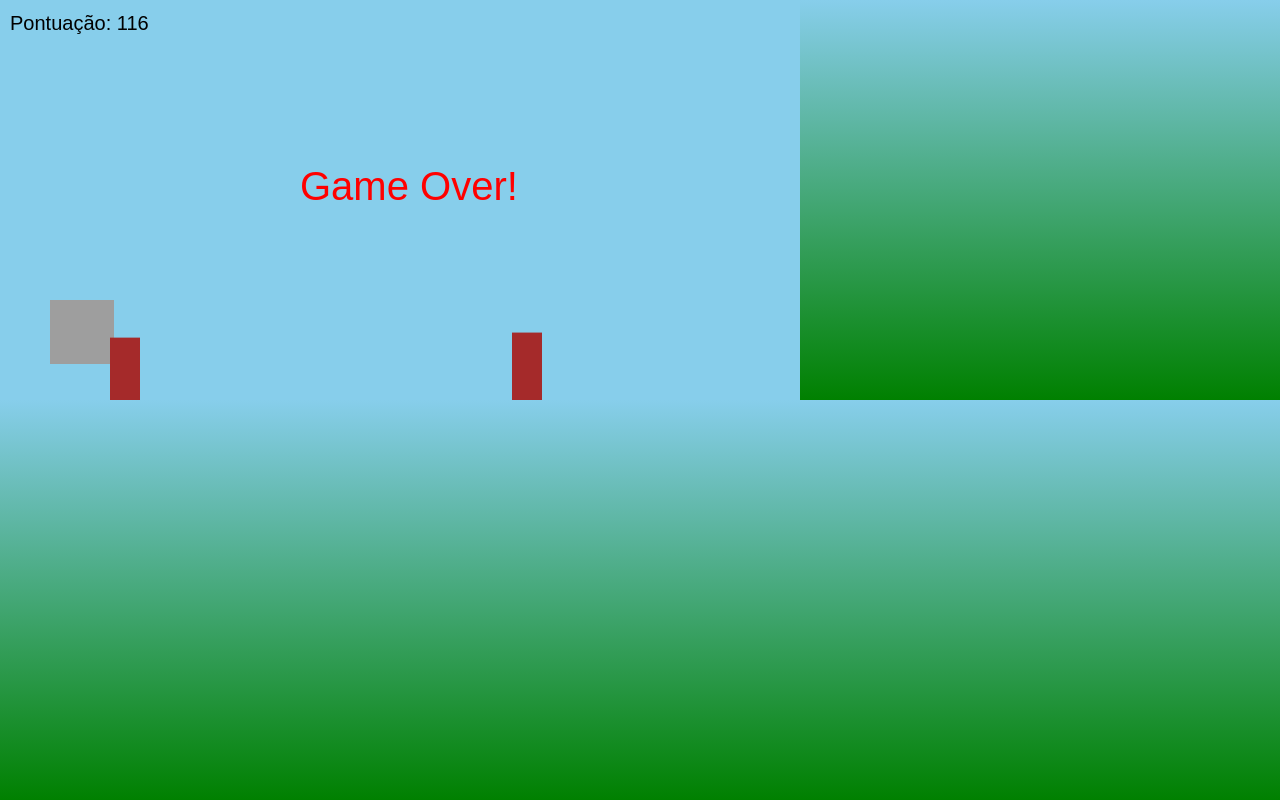
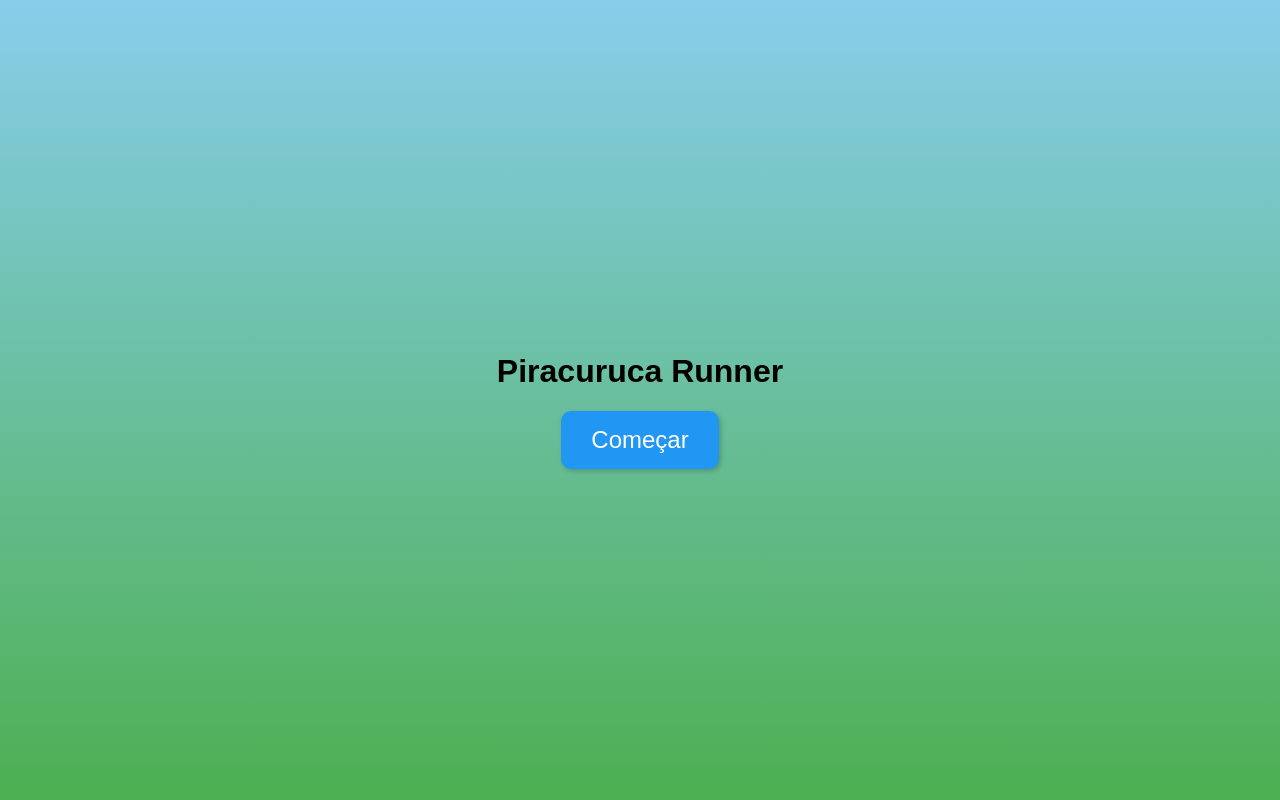
Before and after one commit to detalherevisao/piracuruca-runner, a plain HTML site: page index.html in a window 1280 px wide. Drawn offline with Linux system fonts and the light colour scheme.

Commit message:
Update index.html

```diff
--- a/index.html
+++ b/index.html
@@ -8,7 +8,28 @@
     body {
       margin: 0;
       overflow: hidden;
-      background: linear-gradient(skyblue, green);
+      font-family: sans-serif;
+    }
+    #startScreen {
+      position: absolute;
+      width: 100%;
+      height: 100%;
+      background: linear-gradient(#87ceeb, #4caf50);
+      display: flex;
+      flex-direction: column;
+      justify-content: center;
+      align-items: center;
+      z-index: 10;
+    }
+    #startButton {
+      font-size: 24px;
+      padding: 15px 30px;
+      border: none;
+      border-radius: 10px;
+      background-color: #2196f3;
+      color: white;
+      cursor: pointer;
+      box-shadow: 2px 2px 5px rgba(0,0,0,0.2);
     }
     canvas {
       display: block;
@@ -17,10 +38,26 @@
   </style>
 </head>
 <body>
+  <div id="startScreen">
+    <h1>Piracuruca Runner</h1>
+    <button id="startButton">Começar</button>
+  </div>
+
   <canvas id="gameCanvas" width="800" height="400"></canvas>
+
   <script>
     const canvas = document.getElementById("gameCanvas");
     const ctx = canvas.getContext("2d");
+
+    let started = false;
+
+    const startScreen = document.getElementById("startScreen");
+    const startButton = document.getElementById("startButton");
+    startButton.addEventListener("click", () => {
+      startScreen.style.display = "none";
+      started = true;
+      loop();
+    });
 
     let player = {
       x: 50,
@@ -50,7 +87,7 @@ function createObstacle() {
     }
 
     function update() {
-  if (gameOver) return;
+      if (!started || gameOver) return;
 
       player.velocityY += player.gravity;
       player.y += player.velocityY;
@@ -101,11 +138,11 @@ function draw() {
     function loop() {
       update();
       draw();
-  requestAnimationFrame(loop);
+      if (!gameOver) requestAnimationFrame(loop);
     }
 
     function jump() {
-  if (player.grounded) {
+      if (player.grounded && started) {
         player.velocityY = -player.jumpForce;
         player.grounded = false;
       }
@@ -115,8 +152,6 @@ window.addEventListener("keydown", e => {
       if (e.code === "Space") jump();
     });
     window.addEventListener("touchstart", jump);
-
-loop();
   </script>
 </body>
 </html>
```
Lines whose indentation alone changed are shown as unchanged.
